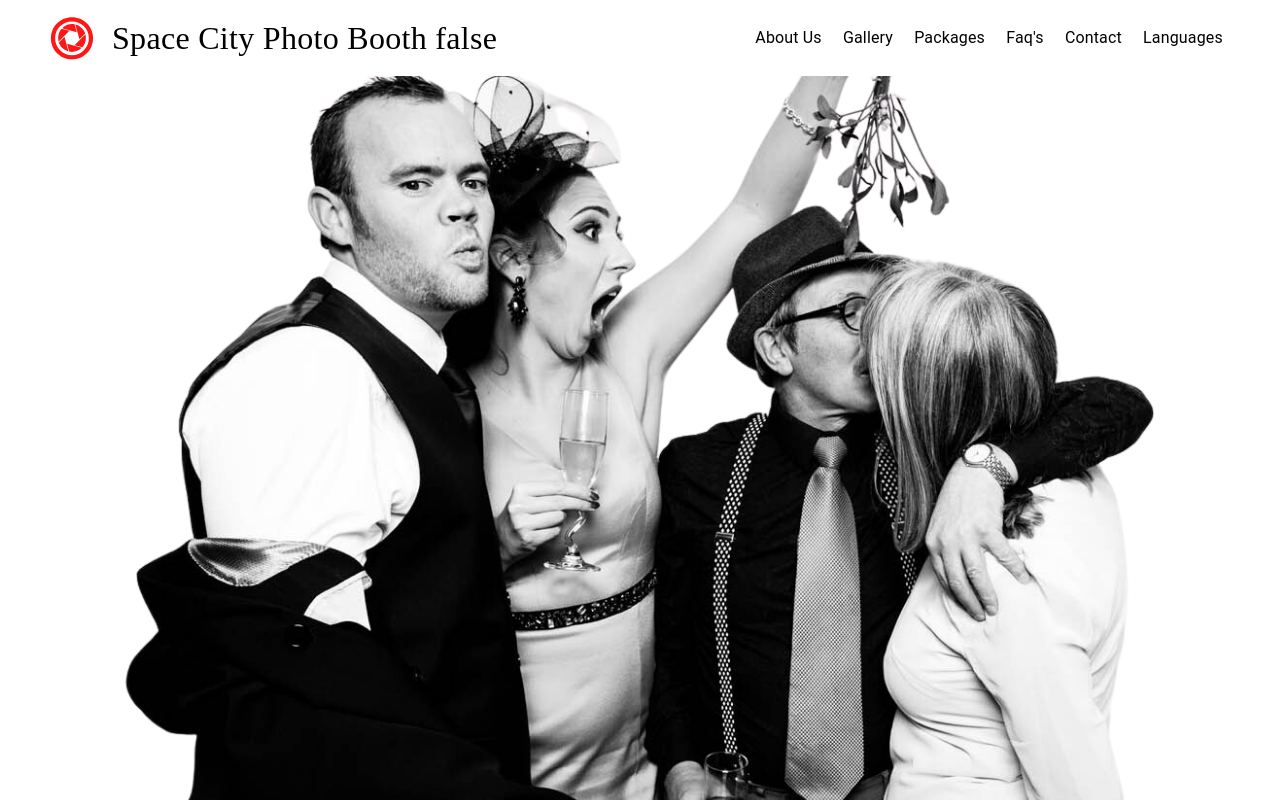
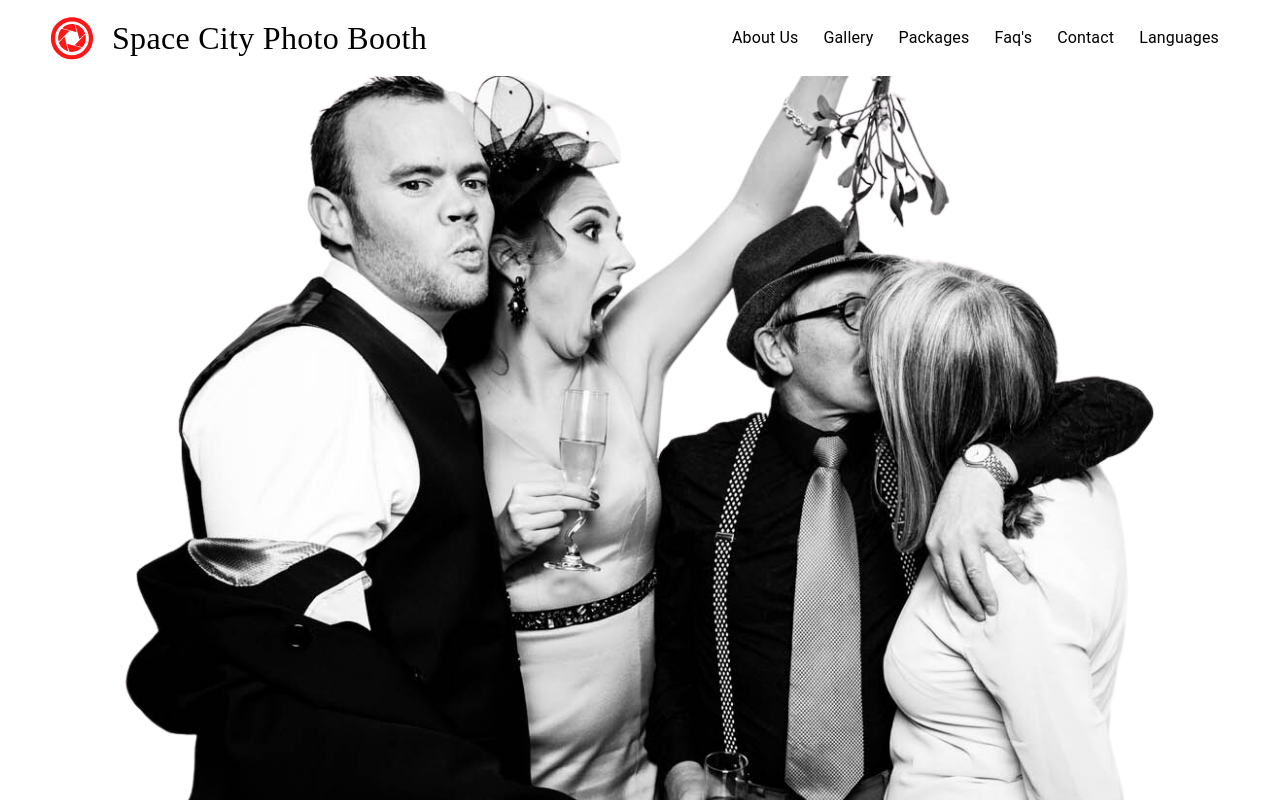
Before and after one commit to Alejandro-Gonzalez-Barriga/space-city-photo-booth-landing, a React (Create React App) app: page / in a window 1280 px wide. Shown: the top 800 px of the page. Built offline with nearby package versions, Linux system fonts and the light colour scheme; a web font is replaced by a local one.

Commit message:
removed test code

```diff
--- a/src/components/appbar/PhotoBoothAppbarDesktop.jsx
+++ b/src/components/appbar/PhotoBoothAppbarDesktop.jsx
@@ -23,9 +23,8 @@ export default function PhotoBoothAppbarDesktop({ matches}) {
 
     return (
        <AppbarContainer sx={{background: hasScrolled ? "rgba(0,0,0,0.6)" : "transparent"}}>
-       {console.log(hasScrolled)}
         <img src={logo} className="App-logo2" alt="logo" />
-        <AppbarHeader sx={{color: hasScrolled ? Colors.white : Colors.secondary}}>Space City Photo Booth {hasScrolled.toString()}</AppbarHeader>
+        <AppbarHeader sx={{color: hasScrolled ? Colors.white : Colors.secondary}}>Space City Photo Booth</AppbarHeader>
         <MyList type="row" sx={{color: hasScrolled ? Colors.white : Colors.secondary}}>
             <ListItemText primary="About Us"/>
             <ListItemText primary="Gallery"/>
```
